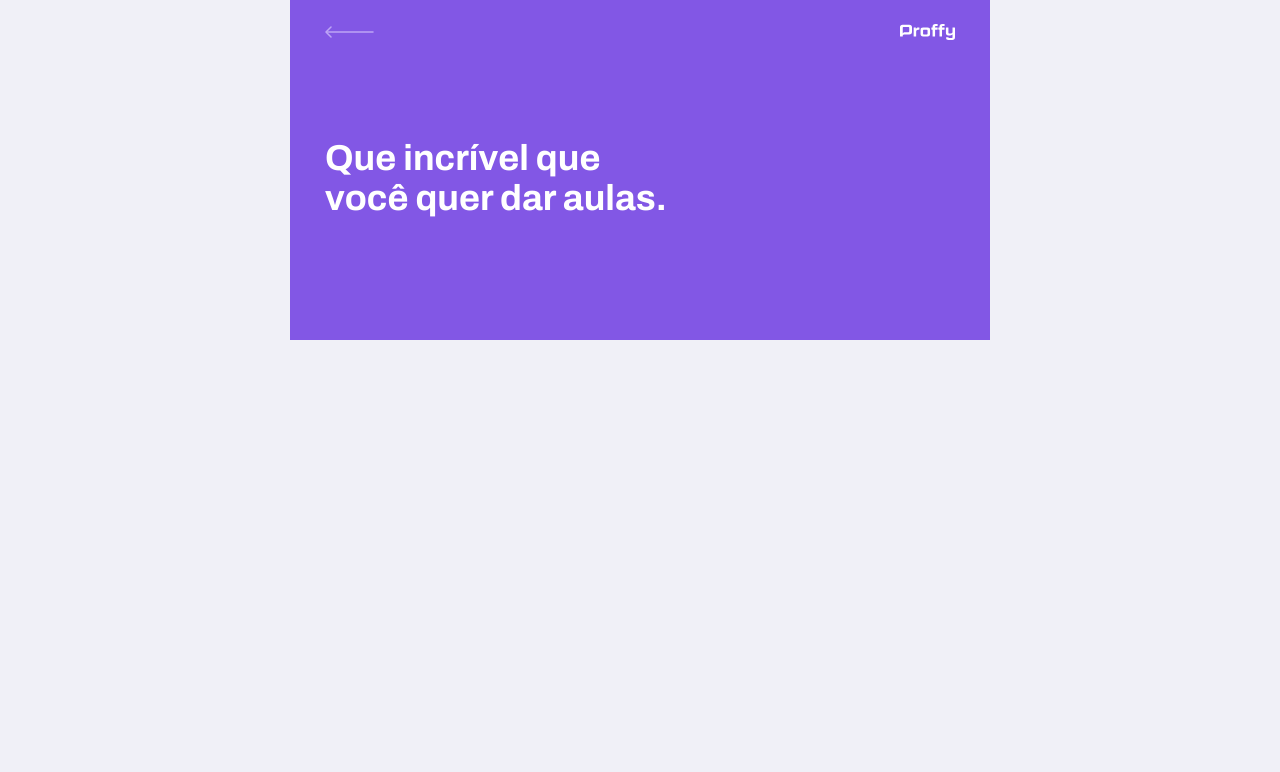
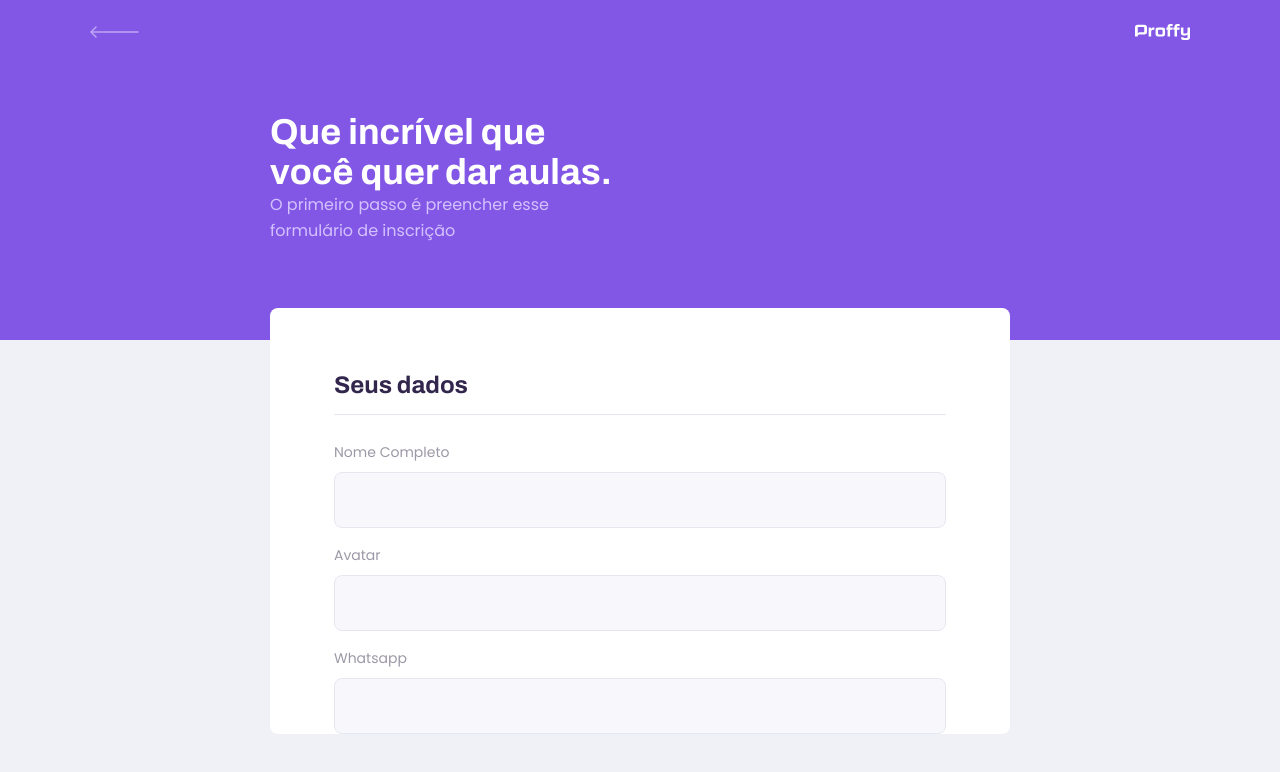
Before and after one commit to DiegoRamires/proffy-web, a React (Create React App) app: page /give-classes in a window 1280 px wide. Shown: the top 772 px of the page. Built offline with nearby package versions, Linux system fonts and the light colour scheme.

Commit message:
refactor: use input component on teacherList and teacherForm

```diff
--- a/src/pages/TeacherForm/index.tsx
+++ b/src/pages/TeacherForm/index.tsx
@@ -1,13 +1,27 @@
 import React from "react";
 
 import PageHeader from "../../components/PageHeader";
+import Input from "../../components/Input";
 
 import "./styles.css";
 
 const TeacherForm: React.FC = () => {
   return (
     <div id='page-teacher-form' className='container'>
-      <PageHeader title='Que incrível que você quer dar aulas.' />
+      <PageHeader
+        title='Que incrível que você quer dar aulas.'
+        description='O primeiro passo é preencher esse formulário de inscrição'
+      />
+
+      <main>
+        <fieldset>
+          <legend>Seus dados</legend>
+
+          <Input name='name' label='Nome Completo' />
+          <Input name='avatar' label='Avatar' />
+          <Input name='whatsapp' label='Whatsapp' />
+        </fieldset>
+      </main>
     </div>
   );
 };
--- a/src/pages/TeacherForm/styles.css
+++ b/src/pages/TeacherForm/styles.css
@@ -2,3 +2,142 @@
   width: 100vw;
   height: 100vh;
 }
+#page-teacher-form .page-header .header-content {
+  margin-bottom: 6.4rem;
+}
+
+#page-teacher-form main {
+  background: var(--color-box-base);
+  width: 100%;
+  max-width: 74rem;
+  border-radius: 0.8rem;
+  margin: -3.2rem auto 3.2rem;
+  padding-top: 6.4rem;
+  overflow: hidden;
+}
+
+#page-teacher-form main fieldset {
+  border: 0;
+  padding: 0 2.4rem;
+}
+
+#page-teacher-form main fieldset + fieldset {
+  margin-top: 6.4rem;
+}
+
+#page-teacher-form main fieldset legend {
+  font: 700 2.4rem Archivo;
+  color: var(--color-text-title);
+  margin-bottom: 2.4rem;
+  display: flex;
+  align-items: center;
+  justify-content: space-between;
+  width: 100%;
+  padding-bottom: 1.6rem;
+  border-bottom: 1px solid var(--color-line-in-white);
+}
+
+#page-teacher-form main fieldset legend button {
+  background: none;
+  border: 0;
+  color: var(--color-primary);
+  font: 700 1.6rem Archivo;
+  cursor: pointer;
+  transition: color 0.2s;
+}
+
+#page-teacher-form main fieldset legend button:hover {
+  color: var(--color-primary-dark);
+}
+
+#page-teacher-form main .input-block label {
+  color: var(--color-text-complement);
+}
+
+#page-teacher-form main fieldset .input-block + .textarea-block {
+  margin-top: 2.4rem;
+}
+
+#page-teacher-form main fieldset .select-block + .input-block {
+  margin-top: 2.4rem;
+}
+
+#page-teacher-form main footer {
+  padding: 4rem 2.4rem;
+  background: var(--color-box-footer);
+  border-top: 1px solid var(--color-line-in-white);
+  margin-top: 6.4rem;
+}
+
+#page-teacher-form main footer p {
+  display: flex;
+  align-items: center;
+  justify-content: center;
+  font-size: 1.4rem;
+  line-height: 2, 4rem;
+  color: var(--color-text-complement);
+}
+
+#page-teacher-form main footer p img {
+  margin-right: 2rem;
+}
+
+#page-teacher-form main footer button {
+  width: 100%;
+  height: 5.6rem;
+  background: var(--color-secundary);
+  color: var(--color-button-text);
+  border: 0;
+  border-radius: 0.8rem;
+  cursor: pointer;
+  font: 700 1.6rem Archivo;
+  display: flex;
+  align-items: center;
+  justify-content: center;
+  transition: background-color 0.2s;
+  margin-top: 3.2rem;
+}
+
+#page-teacher-form main footer button:hover {
+  background: var(--color-secundary-dark);
+}
+
+@media (min-width: 700px) {
+  #page-teacher-form {
+    max-width: 100vw;
+  }
+
+  #page-teacher-form .page-header .header-content {
+    margin-bottom: 0;
+  }
+
+  #page-teacher-form main fieldset {
+    padding: 0 6.4rem;
+  }
+
+  #page-teacher-form main .schedule-item {
+    display: grid;
+    grid-template-columns: 2fr 1fr 1fr;
+    column-gap: 1.6rem;
+  }
+
+  #page-teacher-form main .schedule-item .input-block {
+    margin-top: 0 !important;
+  }
+
+  #page-teacher-form main footer {
+    padding: 4rem 6.4rem;
+    display: flex;
+    align-items: center;
+    justify-content: space-between;
+  }
+
+  #page-teacher-form main footer p {
+    justify-content: space-between;
+  }
+
+  #page-teacher-form main footer button {
+    width: 20rem;
+    margin-top: 0;
+  }
+}
--- a/src/pages/TeacherList/index.tsx
+++ b/src/pages/TeacherList/index.tsx
@@ -2,6 +2,7 @@ import React from "react";
 
 import PageHeader from "../../components/PageHeader";
 import TeacherItem from "../../components/TeacherItem";
+import Input from "../../components/Input";
 
 import "./styles.css";
 
@@ -10,20 +11,9 @@ const TeacherList: React.FC = () => {
     <div id='page-teacher-list' className='container'>
       <PageHeader title='Estes são os proffys disponíveis.'>
         <form id='search-teachers'>
-          <div className='input-block'>
-            <label htmlFor='subject'>Matéria</label>
-            <input type='text' id='subject' />
-          </div>
-
-          <div className='input-block'>
-            <label htmlFor='week-day'>Dia da semana</label>
-            <input type='text' id='week-day' />
-          </div>
-
-          <div className='input-block'>
-            <label htmlFor='time'>Hora</label>
-            <input type='text' id='time' />
-          </div>
+          <Input name='subject' label='Matéria' />
+          <Input name='week_day' label='Dia da Semana' />
+          <Input type='time' name='time' label='Hora' />
         </form>
       </PageHeader>
 
--- a/src/pages/TeacherList/styles.css
+++ b/src/pages/TeacherList/styles.css
@@ -10,40 +10,6 @@
 
 #search-teachers label {
   color: var(--color-text-in-primary);
-}
-
-#search-teachers .input-block {
-  position: relative;
-}
-
-#search-teachers .input-block + .input-block {
-  margin-top: 1.4rem;
-}
-
-#search-teachers .input-block label {
-  font-size: 1.4rem;
-}
-
-#search-teachers .input-block input {
-  width: 100%;
-  height: 5.6rem;
-  margin-top: 0.8rem;
-  border-radius: 0.8rem;
-  background: var(--color-input-background);
-  border: 1px solid var(--color-line-in-white);
-  padding: 0 1.6rem;
-  font: 1.6rem Archivo;
-}
-
-#search-teachers .input-block:focus-within::after {
-  content: "";
-  width: calc(100% - 3.2rem);
-  height: 2px;
-  background: var(--color-primary-light);
-  position: absolute;
-  left: 1.6rem;
-  right: 1.6rem;
-  bottom: 0;
 }
 
 #page-teacher-list main {
```
